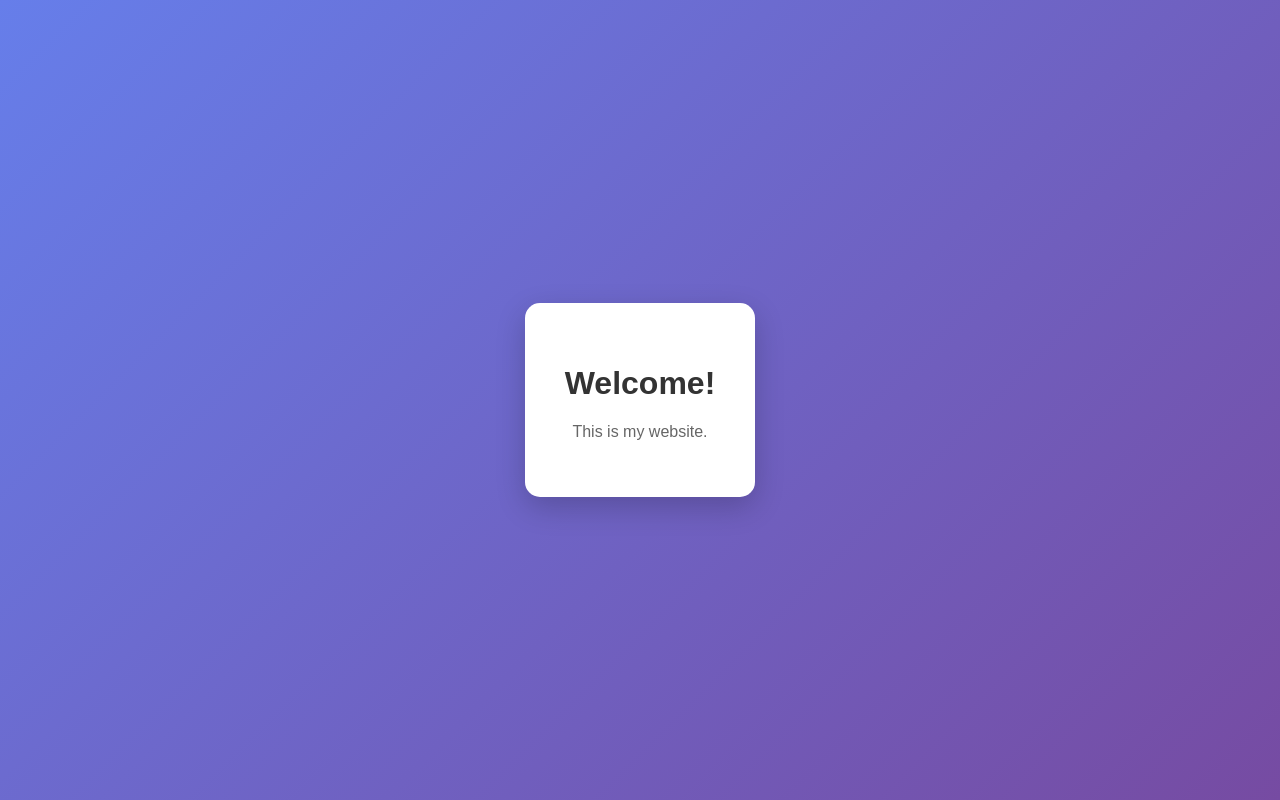
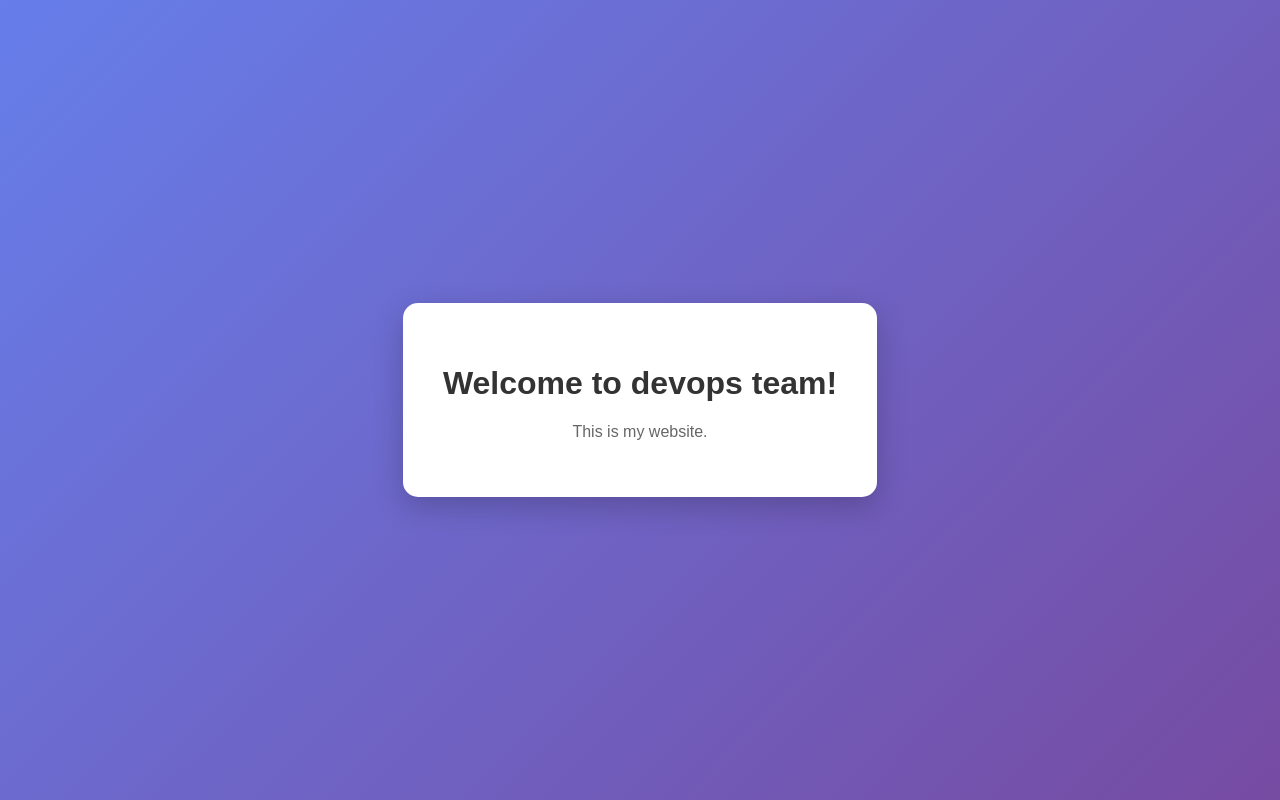
Before and after one commit to Shubha-Prod/my--repo, a plain HTML site: page index.html in a window 1280 px wide. Drawn offline with Linux system fonts and the light colour scheme.

Commit message:
added to devops team

```diff
--- a/index.html
+++ b/index.html
@@ -41,7 +41,7 @@
 <body>
 
     <div class="container">
-        <h1>Welcome!</h1>
+        <h1>Welcome to devops team!</h1>
         <p>This is my website.</p>
     </div>
 
```
